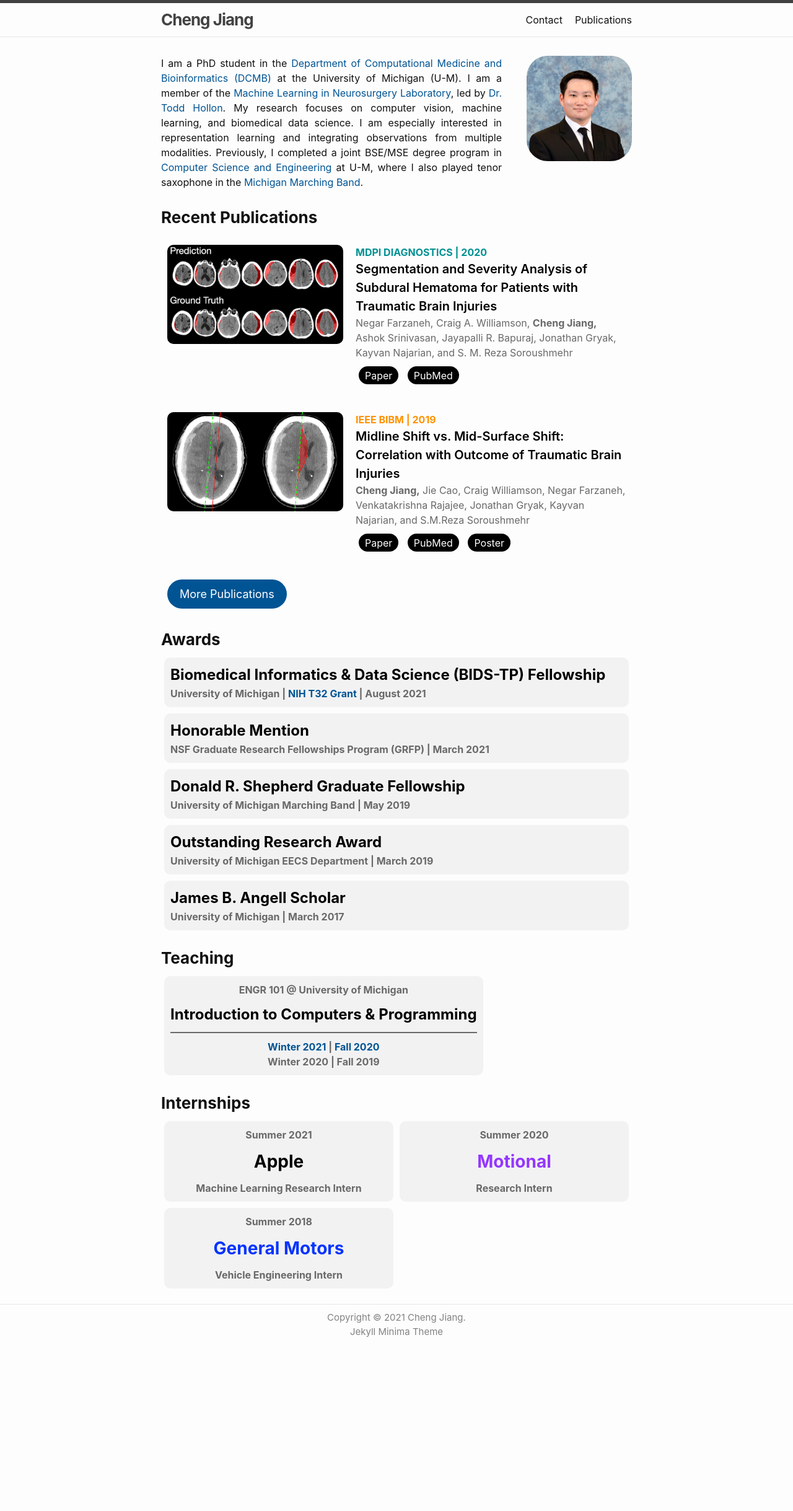
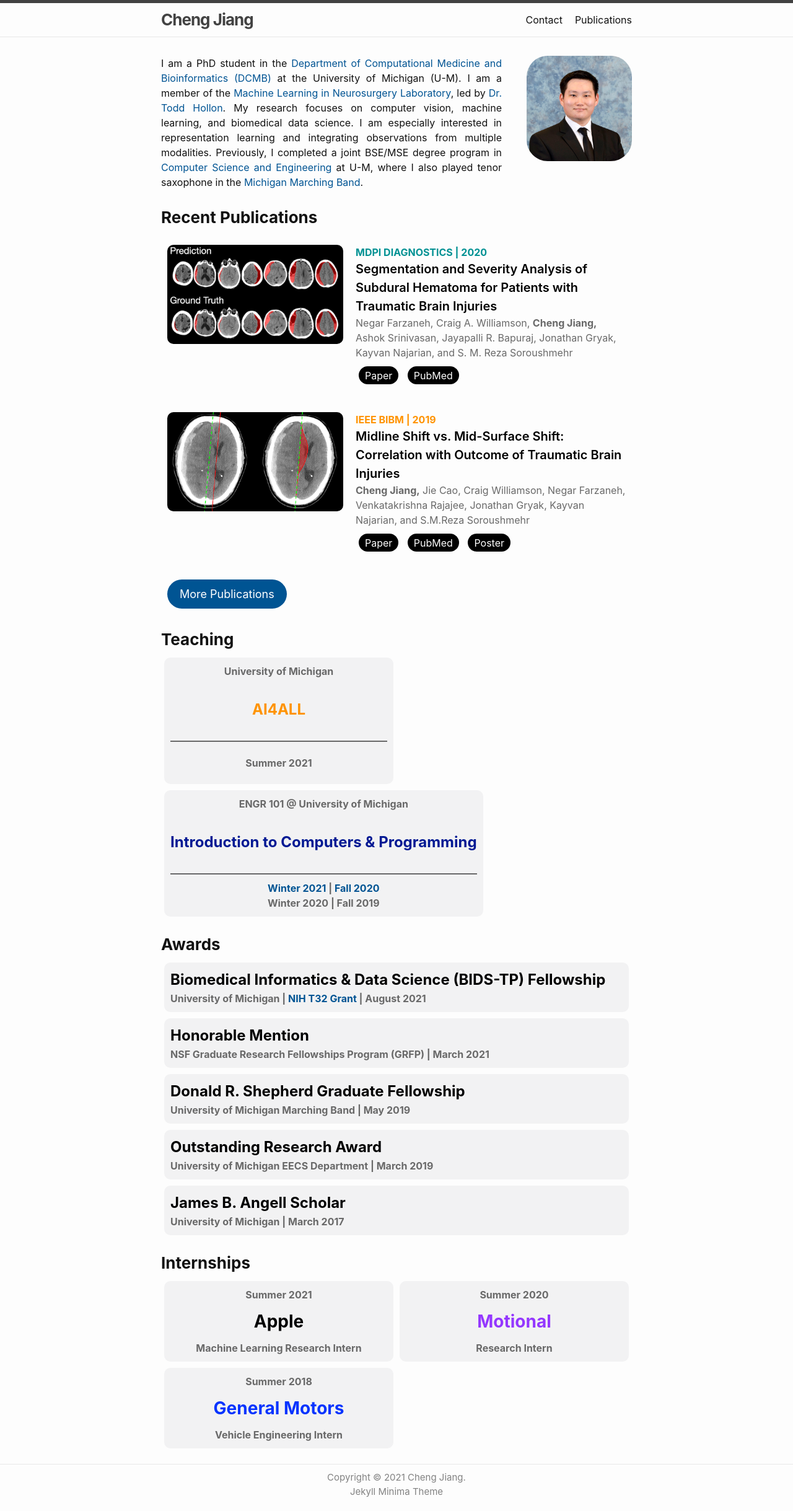
Before and after one commit to chengjia63/chengjia63.github.io, a Jekyll site: the page built from index.md, in a window 1280 px wide. Shown: the whole page at 62% size. Built offline with Jekyll 4.4.1, drawn with Linux system fonts in a browser that asks for light colours; before the commit the page ends 2180 px from its top, so only the background shows below that.

Commit message:
teaching updates

```diff
--- a/_layouts/index.html
+++ b/_layouts/index.html
@@ -53,6 +53,37 @@ layout: default
         <a class="morepill" href="/publications">More Publications</a>
     </div>
 
+    <h3 style="font-weight:bold;">Teaching</h3>
+    <div class="teaching">
+        <div class="classcard">
+            <div class="tinstu">University of Michigan</div>
+            <div class="tclassname"><a class="classname" style="color:#FF9300"
+                    href="https://diversity.engin.umich.edu/k-12/summer-programs/ai4all/">
+                    AI4ALL
+                </a></div>
+            <hr class="cardiv">
+            <div class="ttime"><p style="margin:0px;">
+                Summer 2021
+            </p></div>
+        </div>
+        <div class="classcard">
+            <div class="tinstu">ENGR 101 @ University of Michigan</div>
+            <div class="tclassname"><a class="classname" style="color:#011993"
+                    href="https://adue.engin.umich.edu/engineering-101-introduction-to-computers-and-programming/">
+                    Introduction to Computers & Programming
+                </a></div>
+            <hr class="cardiv">
+            <div class="ttime"><p style="margin:0px;">
+                <a href="https://engr101staff.github.io/engr101.org/archive/w21_site.html">
+                    Winter 2021</a> |
+                <a href="https://engr101staff.github.io/engr101.org/archive/f20_site.html">
+                    Fall 2020</a><br>
+                Winter 2020 |
+                Fall 2019</p>
+            </div>
+        </div>
+    </div>
+
     <h3 style="font-weight:bold;">Awards</h3>
     <div class="awards">
         {% for i in site.data.awards %}
@@ -63,26 +94,6 @@ layout: default
             <p class="awarder">{{ i.awarder }} | {{ i.time }}</p>
         </div>
         {% endfor %}
-    </div>
-
-    <h3 style="font-weight:bold;">Teaching</h3>
-    <div class="teaching">
-        <div class="classcard">
-            <p class="tinstu">ENGR 101 @ University of Michigan</p>
-            <div class="tclassname"><a class="classname"
-                    href="https://adue.engin.umich.edu/engineering-101-introduction-to-computers-and-programming/">
-                    Introduction to Computers & Programming
-                </a></div>
-            <hr class="cardiv">
-            <p class="ttime">
-                <a href="https://engr101staff.github.io/engr101.org/archive/w21_site.html">
-                    Winter 2021</a> |
-                <a href="https://engr101staff.github.io/engr101.org/archive/f20_site.html">
-                    Fall 2020</a> <br>
-                Winter 2020 |
-                Fall 2019
-            </p>
-        </div>
     </div>
 
     <h3 style="font-weight:bold;">Internships</h3>
--- a/_sass/minima/_layout.scss
+++ b/_sass/minima/_layout.scss
@@ -533,12 +533,24 @@
   width: 100%;
   margin: 0px;
 }
-.indemp, .indtitle
-.tclassname, .tinstu, .ttime{
+.indemp, .indtitle,
+.tclassname, .tinstu{
+  display: flex;
+  justify-content: center;
   align-items: center;
-  justify-content: center;
   width: 100%;
   margin: 0px;
+}
+.ttime{
+  display: flex;
+  justify-content: center;
+  align-items: center;
+  width: 100%;
+  margin: 0px;
+  min-height: 48px;
+  font-weight: bold;
+  color:#696969;
+  margin:0px;
 }
 .awardname {
   @include relative-font-size(1.50);
@@ -555,6 +567,9 @@
   color:#000000;
   margin-top: calc(#{$spacing-unit});
   margin-bottom: calc(#{$spacing-unit});
+  max-width: 90%;
+  margin-left: auto;
+  margin-right: auto;
 }
 .indtitle {
   color:#696969;
@@ -562,21 +577,18 @@
   margin:0px;
 }
 .tclassname {
-  @include relative-font-size(1.50);
-  font-weight: bold;
-  color:#000000;
-  margin-top: calc(#{$spacing-unit});
-  // min-height: 150px;
+  margin-top: 0px;
+  margin-bottom: 0px;
+  min-height: 80px;
 }
 .tinstu{
+  display: flex;
   font-weight: bold;
   color:#696969;
-  margin:0px;
-}
-.ttime {
-  font-weight: bold;
-  color:#696969;
-  margin:0px;
+  margin-left: 0px;
+  margin-right: 0px;
+  margin-top: 0px;
+  margin-bottom: calc(#{$spacing-unit});
 }
 
 hr.cardiv {
@@ -584,6 +596,8 @@ hr.cardiv {
     border-width:0;
     color:#696969;
     background-color:#696969;
+    margin-top: calc(#{$spacing-unit});
+    margin-bottom: calc(#{$spacing-unit});
 }
 
 hr.pagediv {
--- a/_sass/minima/initialize.scss
+++ b/_sass/minima/initialize.scss
@@ -16,7 +16,7 @@ $table-text-align: left !default;
 // Width of the content area
 $content-width:    800px !default;
 
-$on-palm:          600px !default;
+$on-palm:          660px !default;
 $on-laptop:        800px !default;
 
 $on-medium:        $on-palm !default;
```
